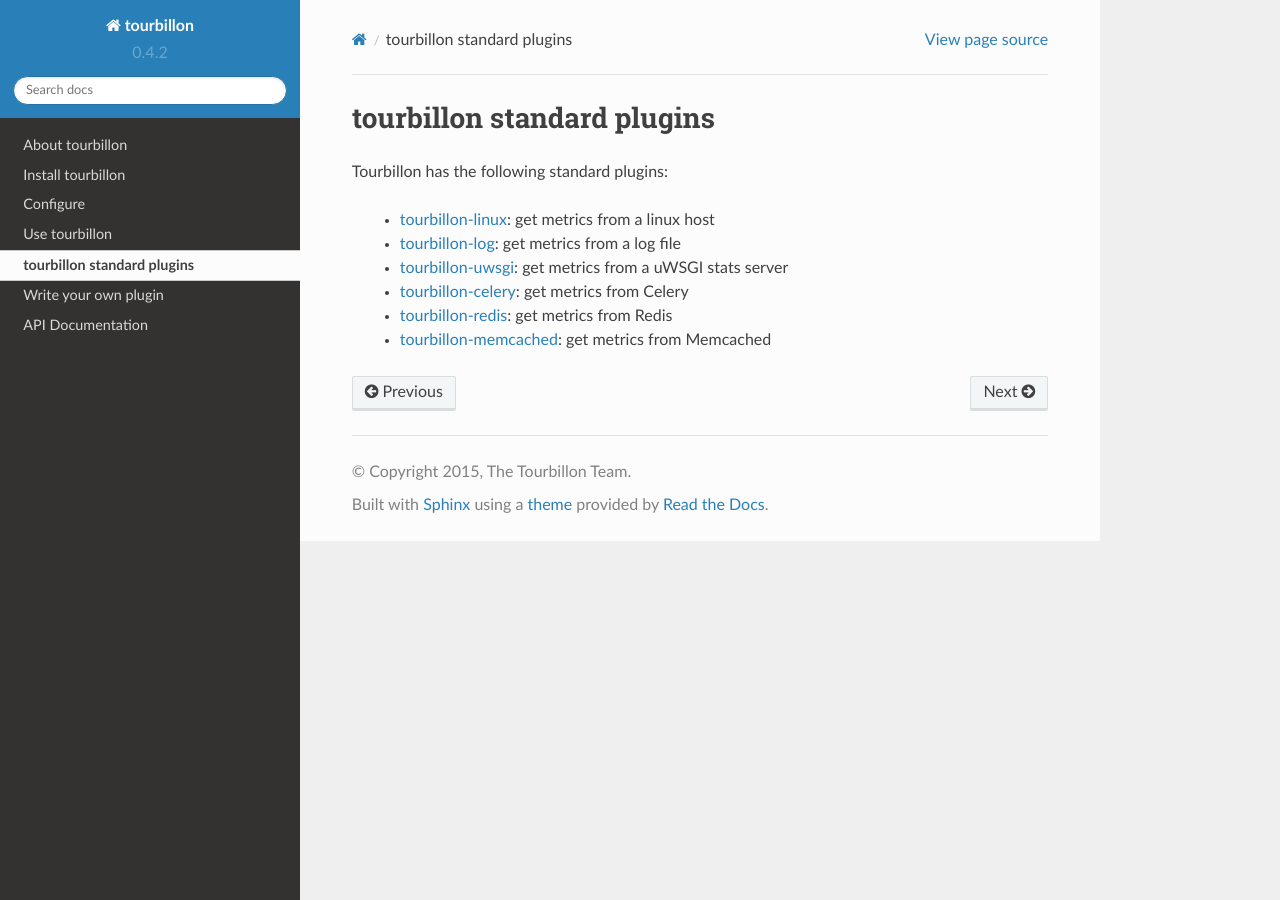
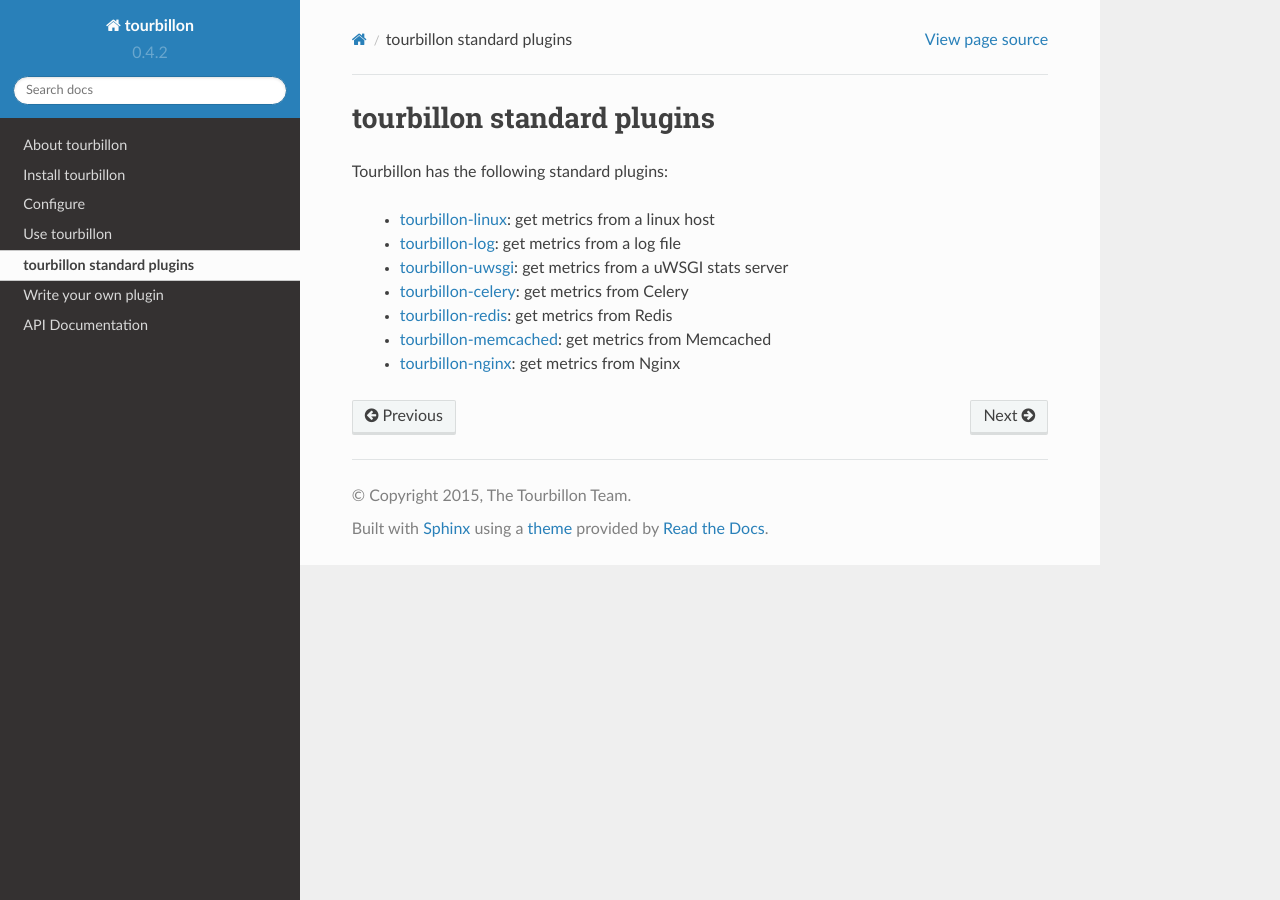
Before and after one commit to tourbillonpy/tourbillon-agent, a Sphinx documentation site: the page built from doc/source/plugins.rst, in a window 1280 px wide. Built offline with Sphinx 7.4.7 and the Read the Docs theme 2.0.0, drawn with Linux system fonts in a browser that asks for light colours.

Commit message:
include nginx plugin into the index update docs to include nginx plugin

```diff
--- a/doc/source/plugins.rst
+++ b/doc/source/plugins.rst
@@ -10,3 +10,4 @@
 	* `tourbillon-celery <http://tourbillon-celery.readthedocs.org/en/latest>`_: get metrics from Celery
 	* `tourbillon-redis <http://tourbillon-redis.readthedocs.org/en/latest>`_: get metrics from Redis
 	* `tourbillon-memcached <http://tourbillon-memcached.readthedocs.org/en/latest>`_: get metrics from Memcached
+	* `tourbillon-nginx <http://tourbillon-nginx.readthedocs.org/en/latest>`_: get metrics from Nginx
```
Also changed, not shown: 1 other file.
